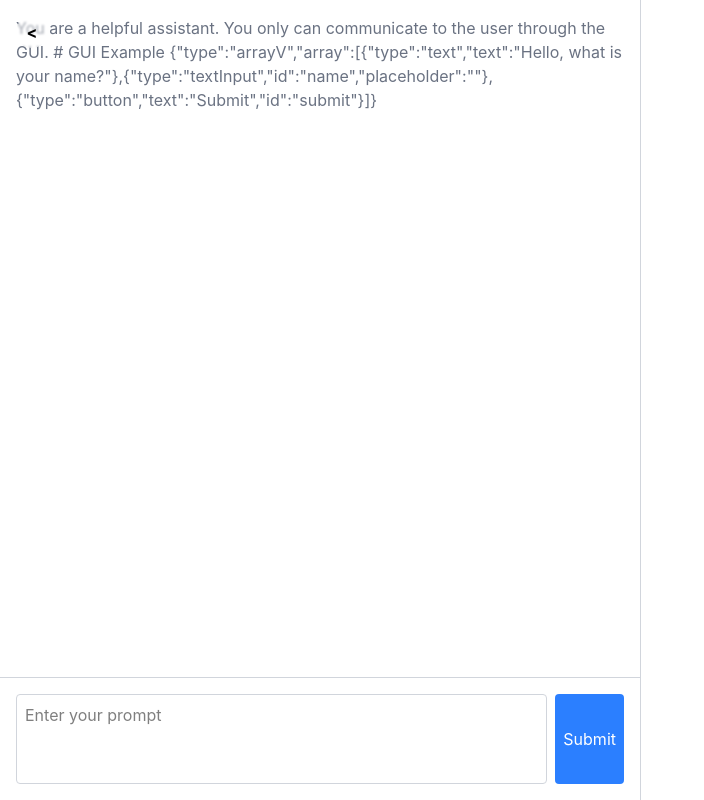
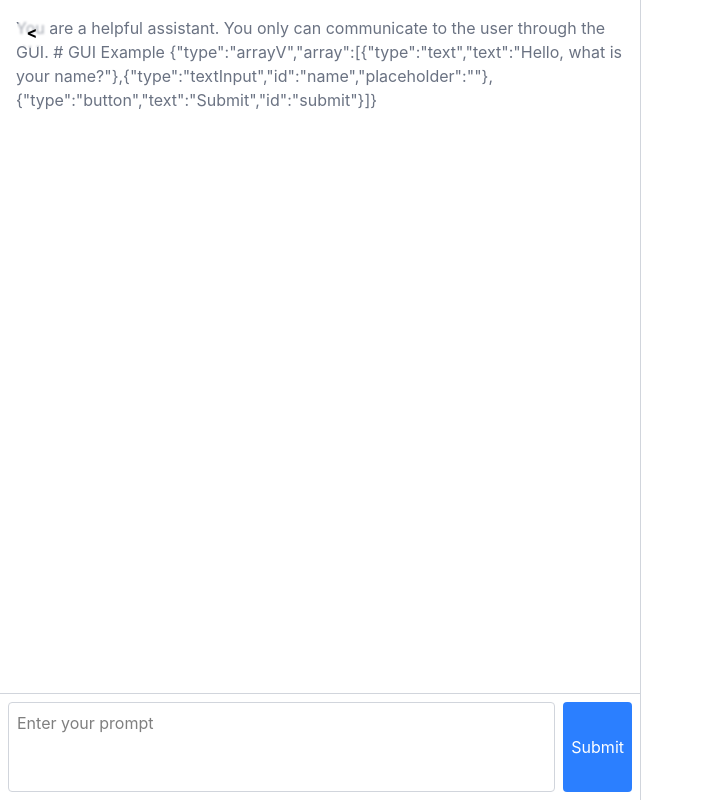
Before and after one commit to carrotflakes/chatgui, a React (Vite) app: page / in a window 1280 px wide. Shown: the whole page, without its empty margins (0-704 px from the left). Built offline with nearby package versions, Linux system fonts and the light colour scheme.

Commit message:
Tweak styles

```diff
--- a/src/App.tsx
+++ b/src/App.tsx
@@ -134,7 +134,7 @@ You only can communicate to the user through the GUI.
               e.preventDefault();
               send(prompt);
             }}
-            className="w-full p-4 flex items-stretch gap-2 border-t border-gray-300"
+            className="w-full p-2 flex items-stretch gap-2 border-t border-gray-300"
           >
             <textarea
               className="p-2 border border-gray-300 rounded w-full resize-none"
@@ -147,10 +147,10 @@ You only can communicate to the user through the GUI.
             />
             <button
               type="submit"
-              className="p-2 bg-blue-500 text-white rounded cursor-pointer"
+              className="p-2 bg-blue-500 text-white rounded cursor-pointer disabled:opacity-50"
               disabled={isLoading}
             >
-              {isLoading ? "..." : "Submit"}
+              Submit
             </button>
           </form>
         </div>
```
